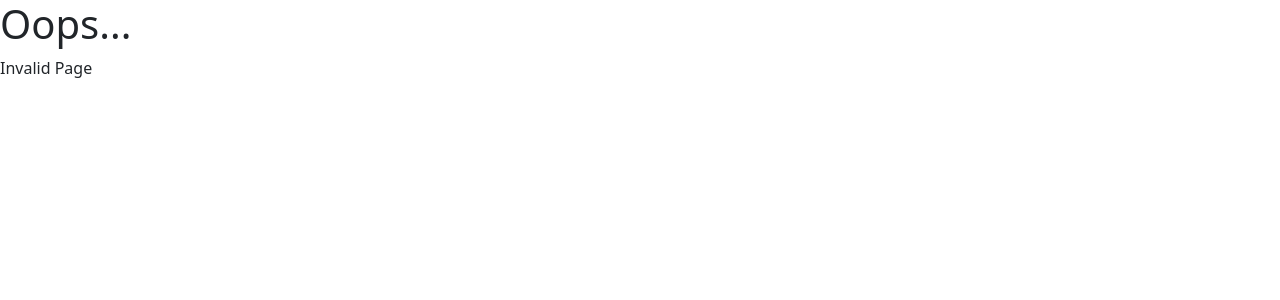
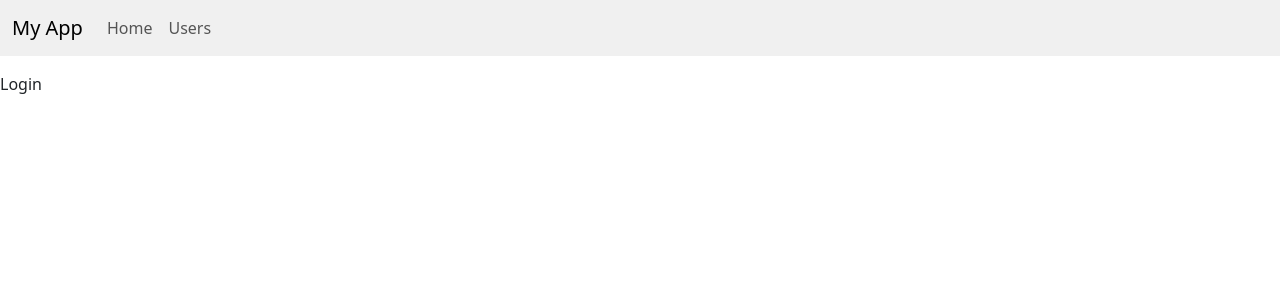
Before and after one commit to Leela-Prasad/react-part2, a React (Vite) app: page /login in a window 1280 px wide. Shown: the top 300 px of the page. Built offline with nearby package versions, Linux system fonts and the light colour scheme.

Commit message:
Private Route

```diff
--- /dev/null
+++ b/src/routing/components/LoginPage.tsx
@@ -0,0 +1,7 @@
+import React from "react";
+
+const LoginPage = () => {
+  return <p>Login</p>;
+};
+
+export default LoginPage;
--- a/src/routing/components/UserPage.tsx
+++ b/src/routing/components/UserPage.tsx
@@ -1,8 +1,12 @@
-import { Outlet } from "react-router-dom";
+import { Navigate, Outlet } from "react-router-dom";
 import UserList from "./UserList";
+import useAuth from "../hooks/useAuth";
 
 const UserPage = () => {
   // throw new Error("Application Error");
+  const { user } = useAuth();
+
+  if (!user) return <Navigate to="/login" />;
 
   return (
     <div className="row">
--- /dev/null
+++ b/src/routing/hooks/useAuth.ts
@@ -0,0 +1,5 @@
+// const useAuth = () => ({ user: { id: 1, name: "Leela" } });
+
+const useAuth = () => ({ user: null });
+
+export default useAuth;
--- a/src/routing/routes.tsx
+++ b/src/routing/routes.tsx
@@ -5,6 +5,7 @@ import Layout from "./components/Layout";
 import UserDetail from "./components/UserDetail";
 import UserPage from "./components/UserPage";
 import ErrorPage from "./components/ErrorPage";
+import LoginPage from "./components/LoginPage";
 
 const router = createBrowserRouter([
   {
@@ -13,6 +14,7 @@ const router = createBrowserRouter([
     errorElement: <ErrorPage />,
     children: [
       { path: "", element: <HomePage /> },
+      { path: "login", element: <LoginPage /> },
       {
         path: "users",
         element: <UserPage />,
@@ -20,7 +22,6 @@ const router = createBrowserRouter([
       },
     ],
   },
-
   { path: "/contact", element: <ContactPage /> },
 ]);
 
```
